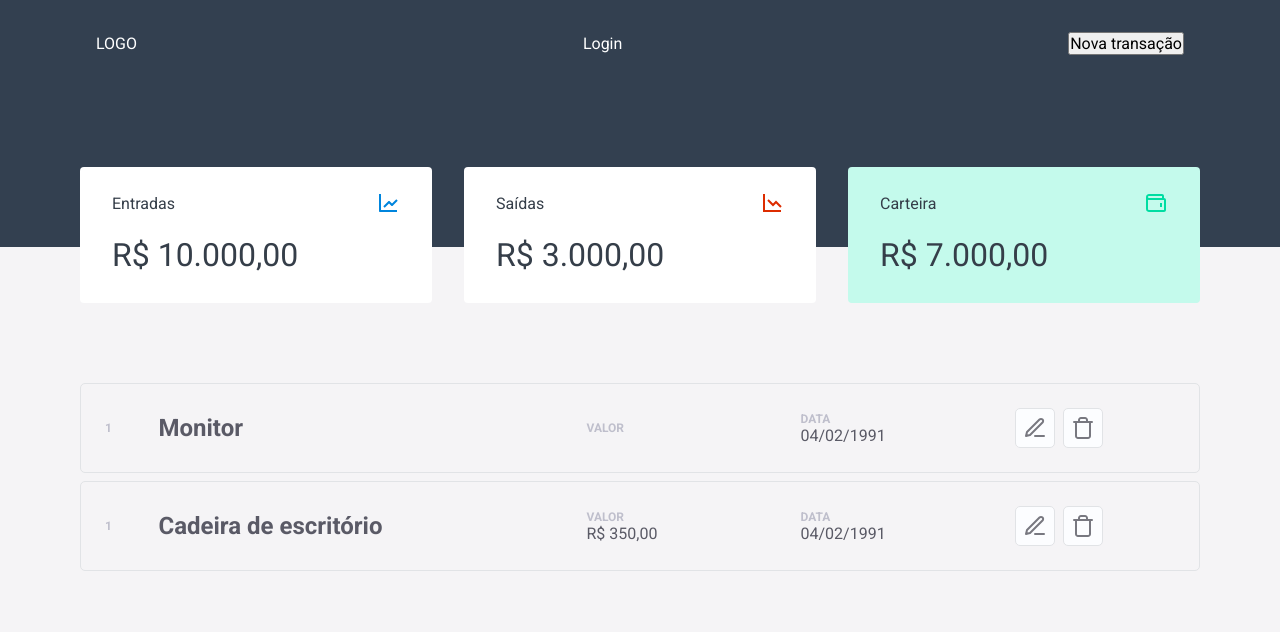
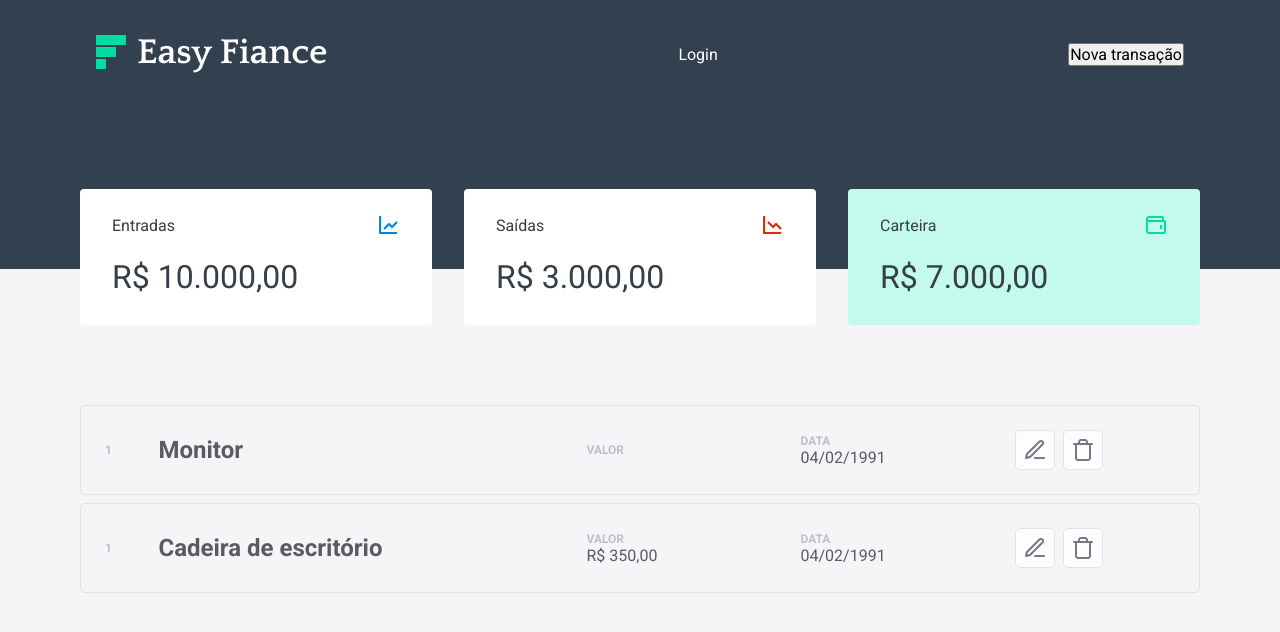
Before and after one commit to ecthon-b/easyfinance, a Next.js app: page / in a window 1280 px wide. Shown: the top 632 px of the page. Built offline with nearby package versions, Linux system fonts and the light colour scheme.

Commit message:
Add logo

```diff
--- a/src/components/Header/index.tsx
+++ b/src/components/Header/index.tsx
@@ -11,7 +11,7 @@ export function Header({ onOpenNewTransactionModal }: HeaderProps) {
         <>
             <header className={styles.headerContainer}>
                 <div className={styles.headerContent}>
-                    <a href="">LOGO</a>
+                    <a href="/"><img src="assets/logo.png" alt="Easy Finance Logo" /></a>
                     <nav>
                         <a href="">Login</a>
                     </nav>
```
Also changed, not shown: public/assets/logo.png (added).
